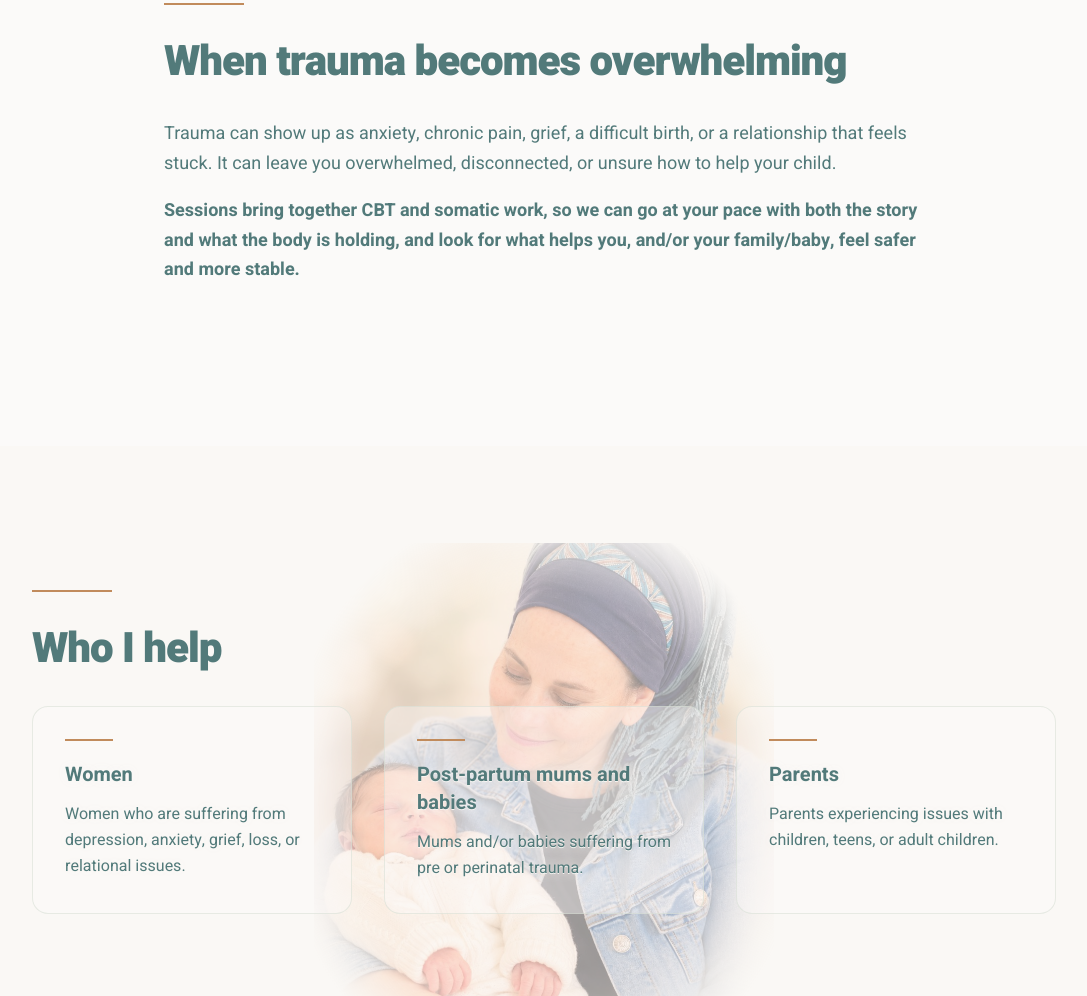
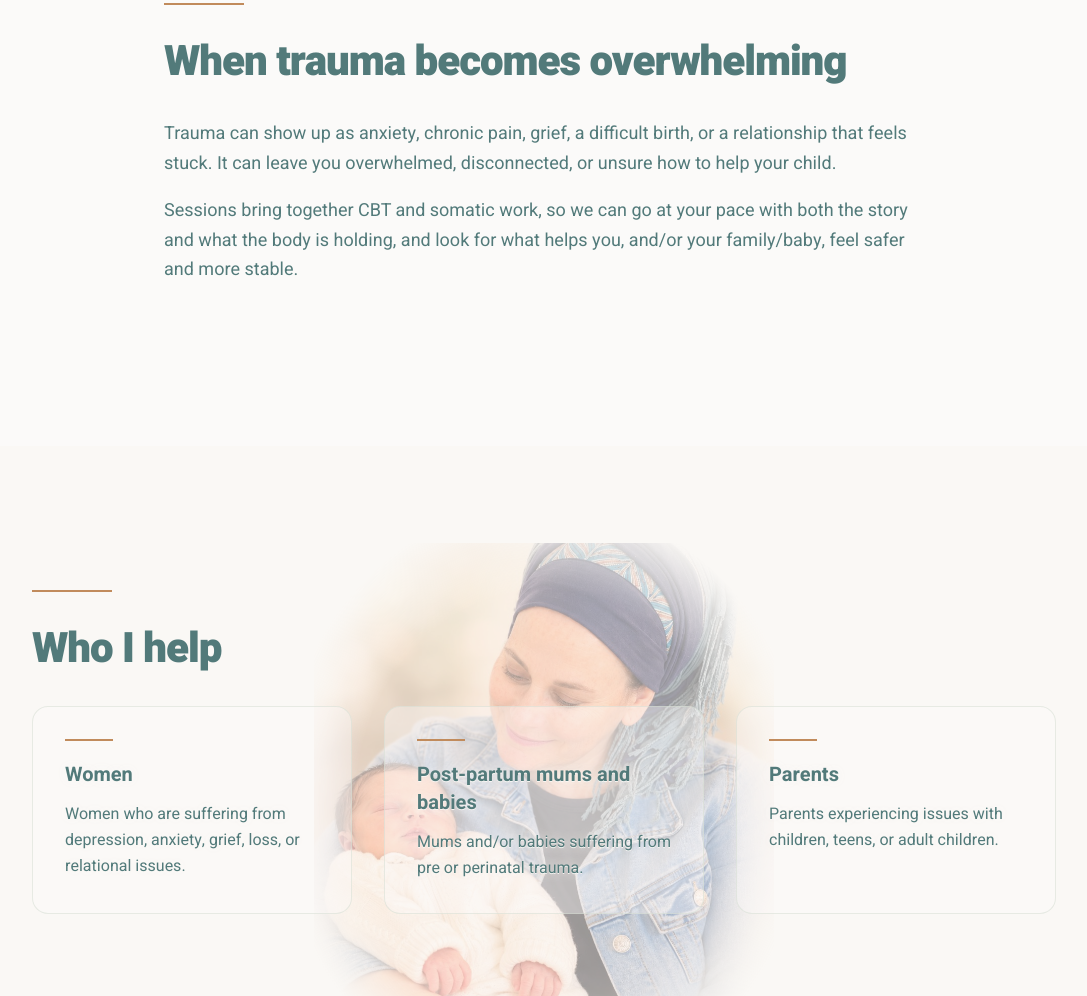
Before and after one commit to talmonf/perinatal-trauma, a plain HTML site: page index.html in a window 1280 px wide. Shown: the part 941-1937 px from the top of the page, without its empty margins (96-1183 px from the left). Drawn offline with Linux system fonts and the light colour scheme.

Commit message:
Font fixes

```diff
--- a/index.html
+++ b/index.html
@@ -74,7 +74,7 @@
           <span class="i18n-en">Trauma can show up as anxiety, chronic pain, grief, a difficult birth, or a relationship that feels stuck. It can leave you overwhelmed, disconnected, or unsure how to help your child.</span>
           <span class="i18n-he">טראומה יכולה להופיע כחרדה, כאב כרוני, אבל, לידה קשה, או קשר שמרגיש תקוע. היא יכולה להשאיר תחושה של הצפה וניתוק, או קושי לדעת איך לעזור לילד.</span>
         </p>
-        <p class="emphasis">
+        <p>
           <span class="i18n-en">Sessions bring together CBT and somatic work, so we can go at your pace with both the story and what the body is holding, and look for what helps you, and/or your family/baby, feel safer and more stable.</span>
           <span class="i18n-he">במפגשים משלבים <span class="ltr">CBT</span> ועבודה סומטית, כך שאפשר להתקדם בקצב שלך גם עם הסיפור וגם עם מה שהגוף מחזיק, ולחפש את מה שעוזר לך ו/או למשפחה או לתינוק להרגיש יותר ביטחון ויציבות.</span>
         </p>
--- a/styles.css
+++ b/styles.css
@@ -319,10 +319,6 @@ html:not([lang="he"]) .i18n-he {
   margin-top: 1.15rem;
 }
 
-.emphasis {
-  font-weight: 700;
-}
-
 .welcome {
   font-size: 1.35rem;
   font-weight: 600;
```
